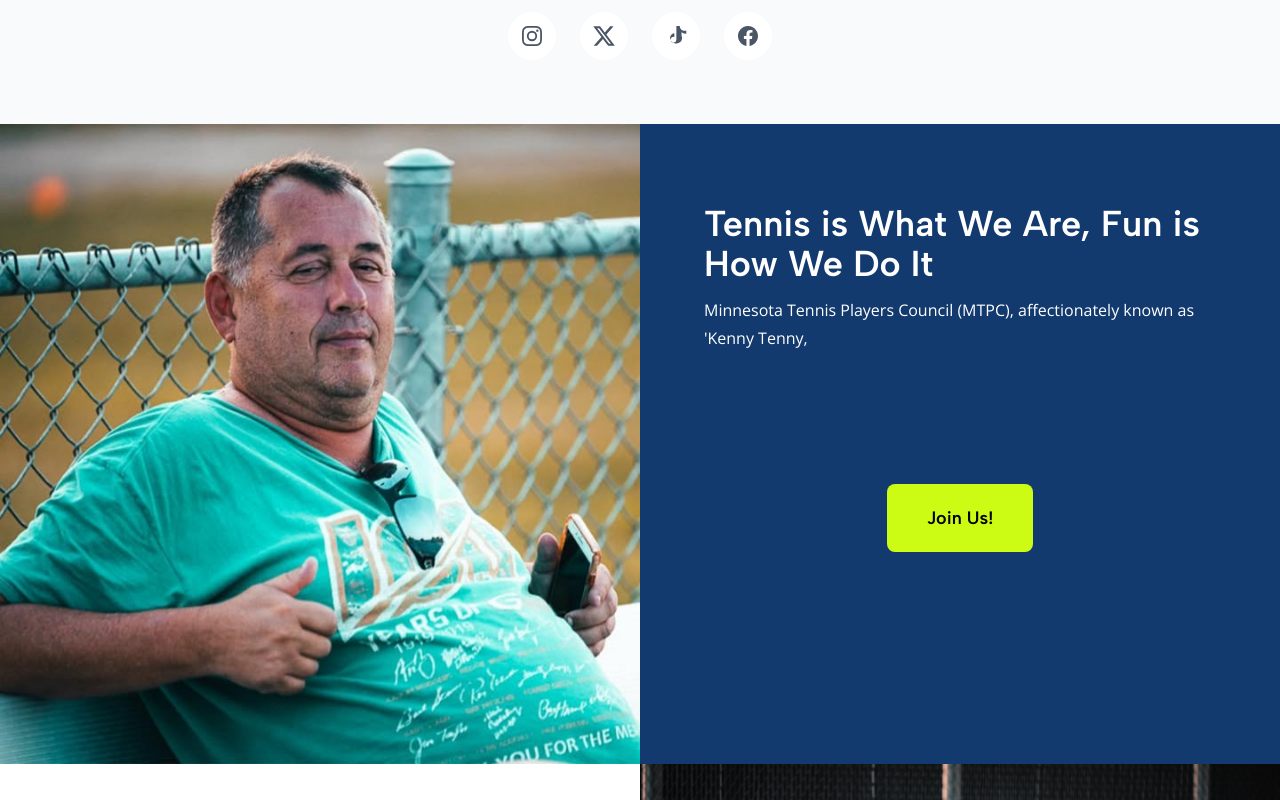
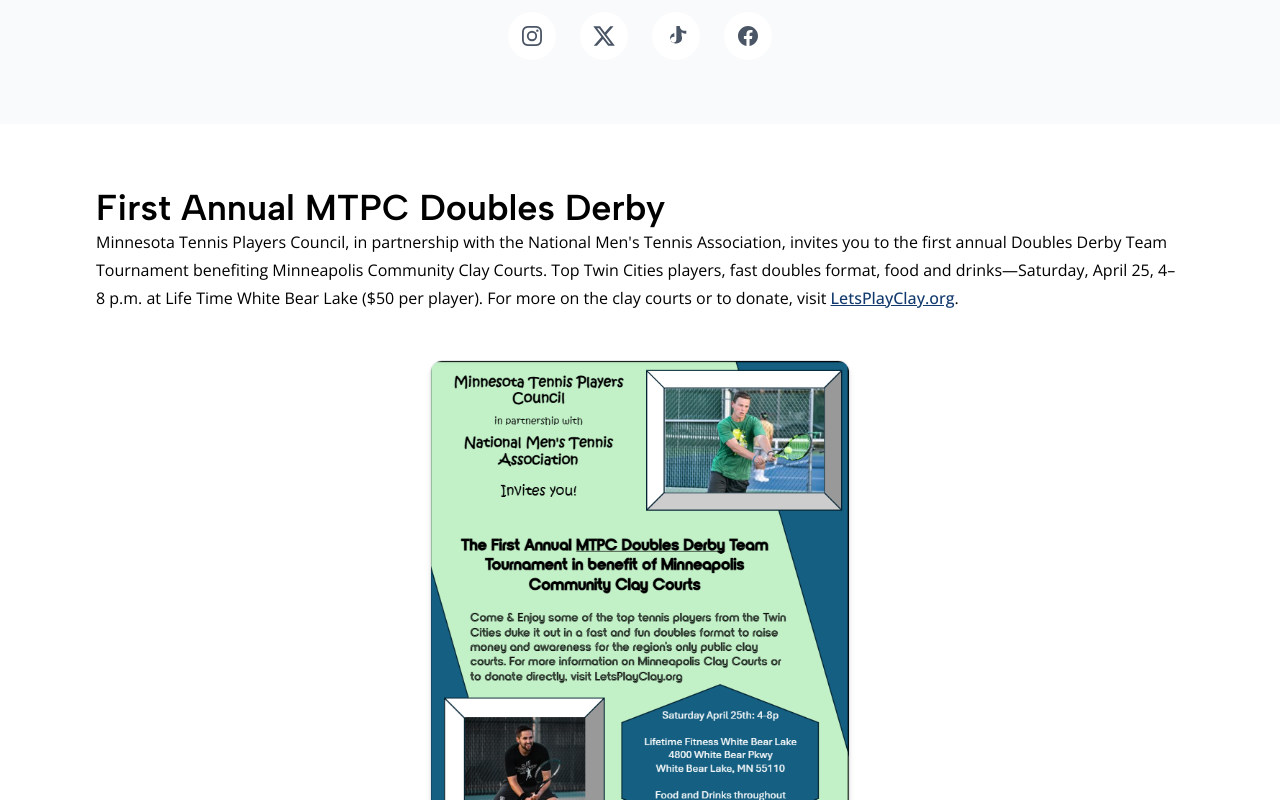
Before and after one commit to ebettenga/mtcp, a React (Vite) app: page / in a window 1280 px wide. Shown: the part 820-1620 px from the top of the page. Built offline with nearby package versions, Linux system fonts and the light colour scheme.

Commit message:
added promo image

```diff
--- /dev/null
+++ b/src/components/DoublesDerbyPromo.tsx
@@ -0,0 +1,44 @@
+import doublesDerbyFlyer from '../assets/images/promotionals/doubles-derby-flyer.png';
+
+export default function DoublesDerbyPromo() {
+  return (
+    <section className="bg-white px-8 pb-10 md:px-8 md:pt-12 md:pb-8">
+      <div className="mx-auto max-w-page">
+        <div className="bg-white px-8 pt-2 pb-0 md:px-16 md:pt-4 md:pb-0">
+          <h2 className="mb-5 font-albert text-2xl font-semibold text-black md:mb-6 md:text-4xl">
+            First Annual MTPC Doubles Derby
+          </h2>
+          <p className="mb-14 font-open text-base leading-7 text-black md:mb-16">
+            Minnesota Tennis Players Council, in partnership with the National Men&apos;s Tennis Association, invites you
+            to the first annual Doubles Derby Team Tournament benefiting Minneapolis Community Clay Courts. Top Twin Cities
+            players, fast doubles format, food and drinks—Saturday, April 25, 4–8 p.m. at Life Time White Bear Lake ($50 per
+            player). For more on the clay courts or to donate, visit{' '}
+            <a
+              href="https://letsplayclay.org/"
+              target="_blank"
+              rel="noopener noreferrer"
+              className="font-medium text-[#123a6e] underline hover:opacity-80"
+            >
+              LetsPlayClay.org
+            </a>
+            .
+          </p>
+          <div className="flex flex-col items-center pt-12">
+            <a
+              href="https://letsplayclay.org/"
+              target="_blank"
+              rel="noopener noreferrer"
+              className="block w-full max-w-[420px]"
+            >
+              <img
+                src={doublesDerbyFlyer}
+                alt="Flyer: First Annual MTPC Doubles Derby Team Tournament, April 25 at Life Time White Bear Lake, benefiting Minneapolis Community Clay Courts. Partnership with National Men's Tennis Association."
+                className="w-full rounded-xl border border-gray-200 shadow-md"
+              />
+            </a>
+          </div>
+        </div>
+      </div>
+    </section>
+  );
+}
--- a/src/pages/Events.tsx
+++ b/src/pages/Events.tsx
@@ -1,4 +1,5 @@
 import Section from '../components/Section';
+import DoublesDerbyPromo from '../components/DoublesDerbyPromo';
 import mtpc2 from '../assets/images/tennis-images/MTPC 2.jpg';
 import kennyTennis5 from '../assets/images/tennis-images/Kenny Tennis 5.JPG';
 import kennyTennis7 from '../assets/images/tennis-images/Kenny Tennis 7.JPG';
@@ -19,6 +20,8 @@
             Join us for regular doubles sessions, league play, and community events. From summer grill outs to winter indoor play, there's always something happening at Kenny Tenny. Group trips to regional and national tournaments—join the adventure!
           </p>
         </Section>
+
+        <DoublesDerbyPromo />
 
         {/* Google Calendar */}
         <Section title="Events Calendar" variant="secondary">
--- a/src/pages/Home.tsx
+++ b/src/pages/Home.tsx
@@ -2,6 +2,7 @@
 import ImageCarousel from '../components/ImageCarousel';
 import SponsorsBanner from '../components/SponsorsBanner';
 import SocialMediaLinks from '../components/SocialMediaLinks';
+import DoublesDerbyPromo from '../components/DoublesDerbyPromo';
 import { getLatestBlogPost } from '../lib/blog';
 import TestimonialsSection from '../components/TestimonialsSection';
 import { useNavigate } from 'react-router-dom';
@@ -47,6 +48,8 @@
         tiktokUrl="https://www.tiktok.com/@mtpc_nation"
         facebookUrl="https://www.facebook.com/people/Minnesota-Tennis-Players-Council/100045854246387/"
       />
+
+      <DoublesDerbyPromo />
 
       {/* Mission Section */}
       <Section
```
Also changed, not shown: src/assets/images/promotionals/doubles-derby-flyer.png (added).
